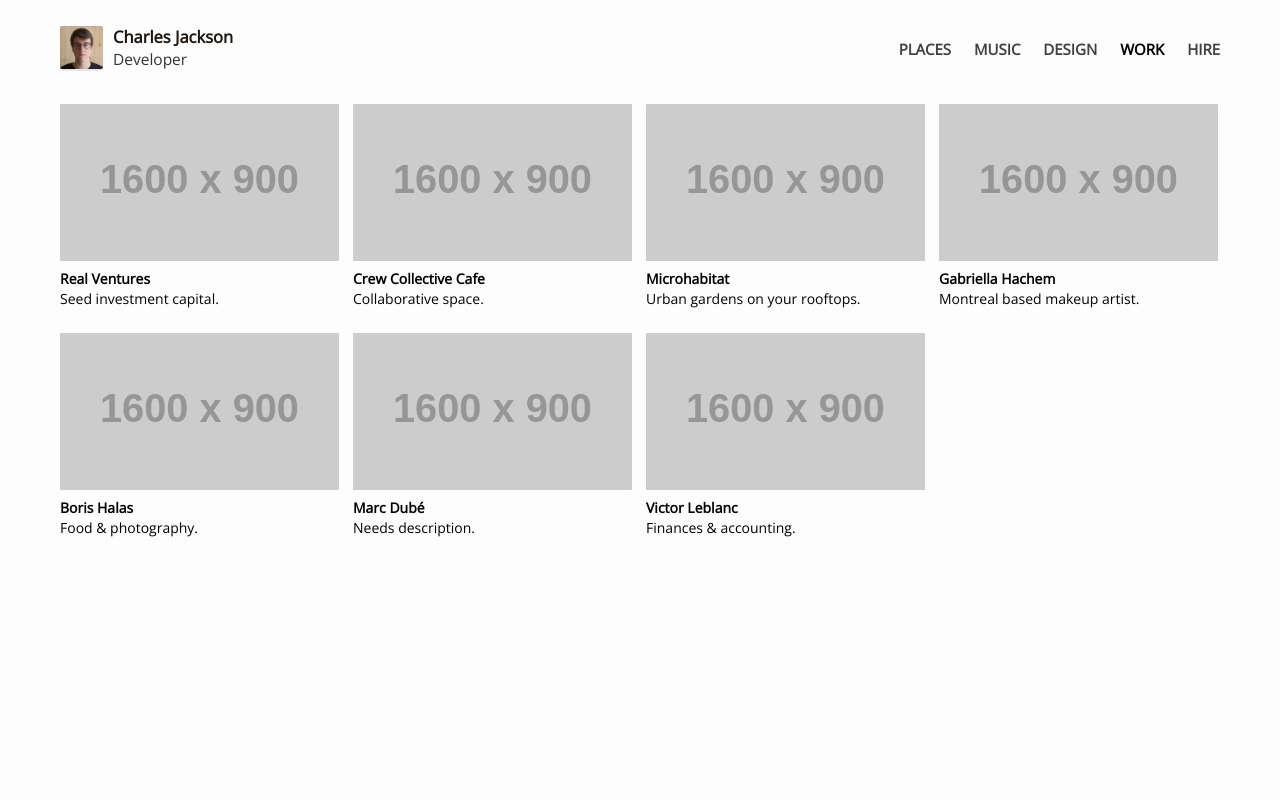
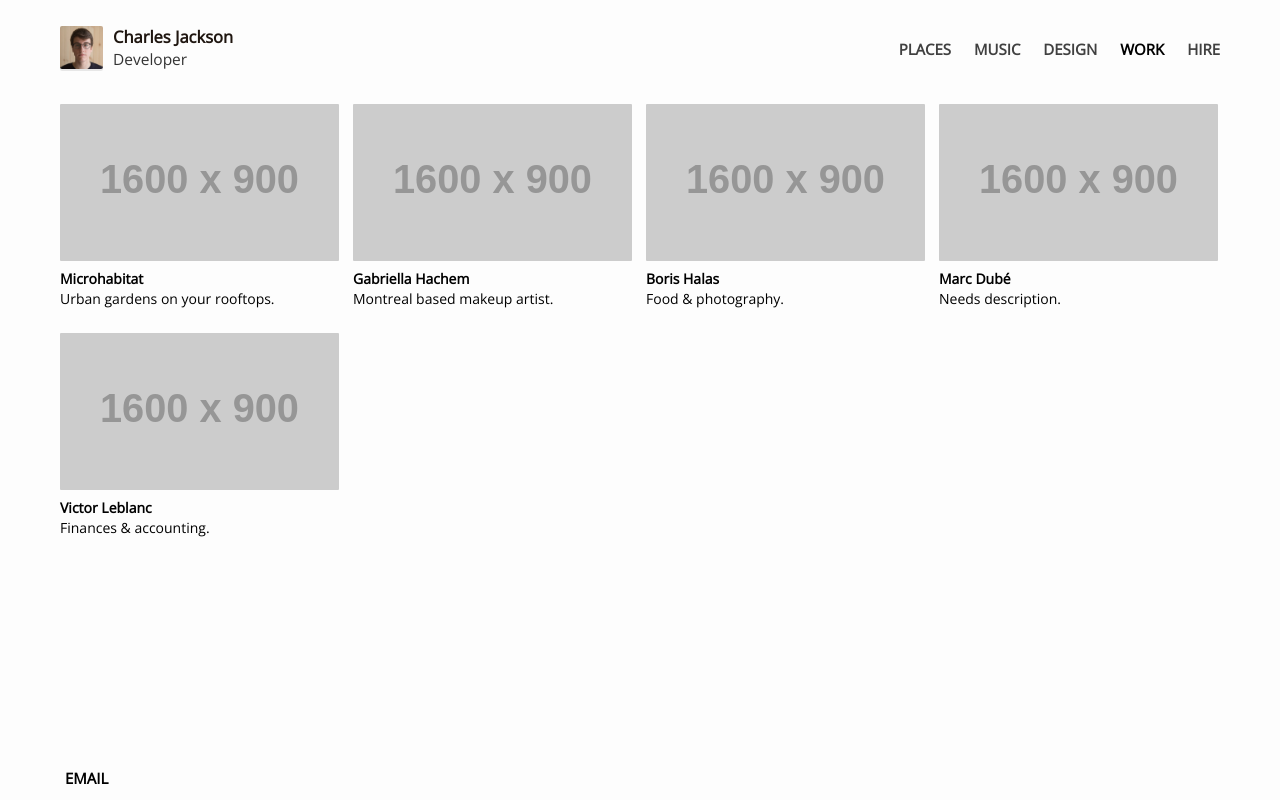
Before and after one commit to 4xz1ked8pa/05, a plain HTML site: page index.html in a window 1280 px wide. Drawn offline with nearby package versions, Linux system fonts and the light colour scheme; placeholder pictures from the web are drawn by us.

Commit message:
removed some items

```diff
--- a/assets/styles/scss/app.scss
+++ b/assets/styles/scss/app.scss
@@ -8,4 +8,5 @@
 
 /* pages */
 @import "components/navigation";
+@import "components/footer";
 @import "components/work";
--- /dev/null
+++ b/assets/styles/scss/components/_footer.scss
@@ -0,0 +1,12 @@
+#footer {
+  position: absolute;
+  bottom:13px; left:10px;
+  padding:0 55px;
+  .email {
+    color:black;
+    font-size: 15px;
+    font-weight: 600;
+    font-family: 'Open Sans', sans-serif;
+    text-decoration: none;
+  }
+}
--- a/index.html
+++ b/index.html
@@ -30,7 +30,7 @@
       </div>
     </navigation>
     <section id="work">
-      <div class="item">
+      <!-- <div class="item">
         <div class="picture">
           <img src="https://www.placehold.it/1600x900" alt="" />
         </div>
@@ -38,8 +38,8 @@
           <h1 class="title">Real Ventures</h1>
           <h2 class="description">Seed investment capital.</h2>
         </div>
-      </div>
-      <div class="item">
+      </div> -->
+      <!-- <div class="item">
         <div class="picture">
           <img src="https://www.placehold.it/1600x900" alt="" />
         </div>
@@ -47,7 +47,7 @@
           <h1 class="title">Crew Collective Cafe</h1>
           <h2 class="description">Collaborative space.</h2>
         </div>
-      </div>
+      </div> -->
       <div class="item">
         <div class="picture">
           <img src="https://www.placehold.it/1600x900" alt="" />
@@ -94,5 +94,8 @@
         </div>
       </div>
     </section>
+    <footer id="footer">
+      <a href="mailto:contact@charlesjackson.co" class="email">EMAIL</a>
+    </footer>
   </body>
 </html>
```
Also changed, not shown: assets/styles/css/app.css, 1 other file.
